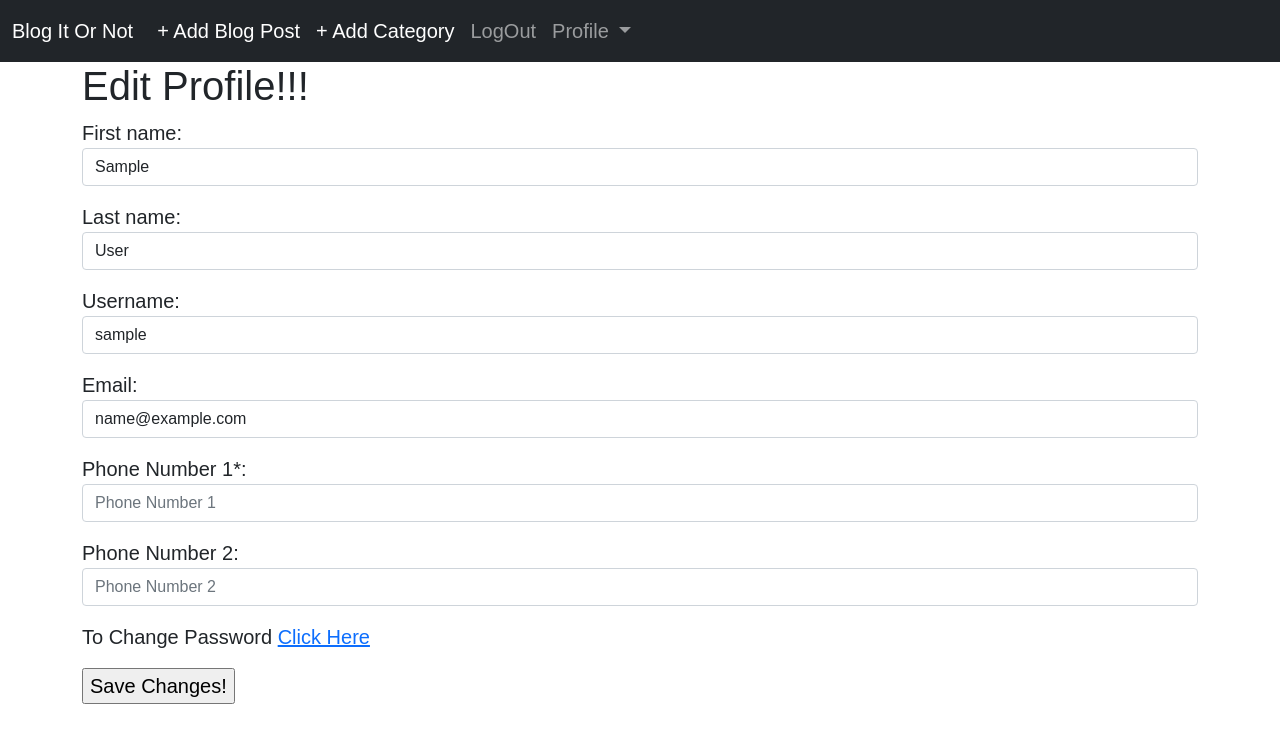
After one commit to jiisanda/BlogitOrnot, a Django app: page /edit_profile/ in a window 1280 px wide. The commit adds this page. Shown: the top 743 px of the page. Run offline with Django 3.2, Linux system fonts and the light colour scheme; the visitor is signed in with stand-in values (Sample User, id 1).

Commit message:
Added Change Password and Edit Profile

```diff
--- a/BlogProject/urls.py
+++ b/BlogProject/urls.py
@@ -27,7 +27,6 @@ urlpatterns = [
     path('', include('BlogApp.urls')),
     path('', include('userauthapp.urls')),
     path('logout/', views.user_logout, name='logout'),
-    path('special/', views.special, name="special"),
 ]
 
 
--- a/templates/BlogApp/base.html
+++ b/templates/BlogApp/base.html
@@ -50,6 +50,18 @@
                   </ul>
                 </li>
               {% endif %}
+              <!--Dropdown for Profile-->
+              {% if user.is_authenticated %}
+                <li class="nav-item dropdown">
+                  <a class="nav-link dropdown-toggle" href="#" id="navbarDropdown" role="button" data-bs-toggle="dropdown" aria-expanded="false">
+                    Profile
+                  </a>
+                  <ul class="dropdown-menu" aria-labelledby="navbarDropdown">
+                      <li><a class="dropdown-item" href="#">Visit Profile</a></li>
+                      <li><a class="dropdown-item" href="{% url 'edit_profile' %}">Edit Profile</a></li>
+                  </ul>
+                </li>
+              {% endif %}
             </ul>
           </div>
         </div>
--- /dev/null
+++ b/templates/userauthapp/edit_profile.html
@@ -0,0 +1,14 @@
+{% extends 'BlogApp/base.html' %}
+{% load static %}
+
+{% block content %}
+    <div class="jumbotron">
+        <h1>Edit Profile!!! </h1>
+        <form method="POST" enctype="multipart/form-data">
+            {% csrf_token %}
+            {{ form.as_p }}
+            <p>To Change Password <a href="{% url 'change_password' %}"">Click Here</a></p>
+            <input type="submit" name="" value="Save Changes!">
+        </form>
+    </div>
+{% endblock content %}
--- a/userauthapp/forms.py
+++ b/userauthapp/forms.py
@@ -1,6 +1,8 @@
 from django import forms
 from django.contrib.auth.models import User
+from django.views.generic.edit import FormMixin
 from userauthapp.models import UserProfileInfo
+from django.contrib.auth.forms import PasswordChangeForm, UserChangeForm
 
 class UserForm(forms.ModelForm):
     password = forms.CharField(widget=forms.PasswordInput())
@@ -10,6 +12,31 @@ class UserForm(forms.ModelForm):
 
 
 class UserProfileInfoForm(forms.ModelForm):
+    phone_number1 = forms.CharField(label='Phone Number 1*', widget=forms.TextInput(attrs={'placeholder':'Phone Number 1'}))
+    phone_number2 = forms.CharField(label='Phone Number 2', required=False, widget=forms.TextInput(attrs={'placeholder':'Phone Number 2'}))
     class Meta():
         model = UserProfileInfo
-        fields = ('portfolio_site', 'profile_picture')
+        fields = ( 'phone_number1', 'phone_number2', 'portfolio_site', 'profile_picture')
+
+
+class ProfileEditForm(forms.ModelForm):
+    email = forms.EmailField(widget=forms.EmailInput(attrs={'class':'form-control'}))
+    first_name = forms.CharField(max_length=30, widget=forms.TextInput(attrs={'class':'form-control'}))
+    last_name = forms.CharField(max_length=30, widget=forms.TextInput(attrs={'class':'form-control'}))
+    username = forms.CharField(max_length=30, widget=forms.TextInput(attrs={'class':'form-control'}))
+    phone_number1 = forms.CharField(label='Phone Number 1*', widget=forms.TextInput(attrs={'class':'form-control', 'placeholder':'Phone Number 1'}))
+    phone_number2 = forms.CharField(label='Phone Number 2', required=False, widget=forms.TextInput(attrs={'class':'form-control', 'placeholder':'Phone Number 2'}))
+
+    class Meta():
+        model = User
+        fields = ('first_name', 'last_name' ,'username', 'email', 'phone_number1', 'phone_number2')
+
+
+class PasswordChangingForm(PasswordChangeForm):
+    old_password= forms.CharField(max_length=30, widget=forms.PasswordInput(attrs={'class':'form-control', 'type':'password'}))
+    new_password1 = forms.CharField(max_length=30, widget=forms.PasswordInput(attrs={'class':'form-control', 'type':'password'}))
+    new_password2 = forms.CharField(max_length=30, widget=forms.PasswordInput(attrs={'class':'form-control', 'type':'password'}))
+
+    class Meta():
+        model = User
+        fields = ('old_password', 'new_password1', 'new_password2')
--- a/userauthapp/models.py
+++ b/userauthapp/models.py
@@ -1,9 +1,13 @@
 from django.db import models
 from django.contrib.auth.models import User
+from django.core.validators import RegexValidator
 
 # Create your models here.
 class UserProfileInfo(models.Model):
     user = models.OneToOneField(User, on_delete=models.CASCADE)
+    phone_regex = RegexValidator(regex=r'^\+?1?\d{9,15}$', message="Phone number must be entered in the format: '+999999999'. Up to 15 digits allowed.")
+    phone_number1 = models.CharField(validators=[phone_regex], max_length=17, blank=True)
+    phone_number2 = models.CharField(validators=[phone_regex], max_length=17, blank=True) # validators should be a list
     portfolio_site = models.URLField(blank=True)
     profile_picture = models.ImageField(upload_to='profile_pics', blank=True)
     def __str__(self):
--- a/userauthapp/urls.py
+++ b/userauthapp/urls.py
@@ -1,11 +1,15 @@
 from os import name
 from django.urls import path
 from userauthapp import views
-
+from .views import ProfileEditView, PasswordsChangeView, PasswordSuccessView
 
 # app_name="UserAuthApp"
 # TEMPLATE URLS
 urlpatterns = [
     path('user_login/', views.user_login, name="user_login"),
     path('register/', views.registrationView, name='register'),
+    path('edit_profile/', ProfileEditView.as_view(), name='edit_profile'),
+    # path('password/', auth_views.PasswordChangeView.as_view(template_name='userauthapp/change_password.html'), name='change_password'),
+    path('password/', PasswordsChangeView.as_view(), name='change_password'),
+    path('password_success/', views.PasswordSuccessView, name='password_changed'),
 ]
--- a/userauthapp/views.py
+++ b/userauthapp/views.py
@@ -1,14 +1,15 @@
+from django.contrib.auth.views import PasswordChangeView
 from django.shortcuts import render
 from django.contrib.auth import authenticate, login, logout
 from django.http import HttpResponseRedirect, HttpResponse
 from django.urls import reverse
 from django.contrib.auth.decorators import login_required
-from userauthapp.forms import UserForm, UserProfileInfoForm
+from django.urls.base import reverse_lazy
+from userauthapp.forms import UserForm, UserProfileInfoForm, PasswordChangingForm
+from django.views import generic
+from .forms import ProfileEditForm
 # Create your views here
 
-@login_required
-def special(request):
-    return HttpResponse("You are logged in, Nice!")
 
 @login_required
 def user_logout(request):
@@ -64,3 +65,23 @@ def registrationView(request):
                             {'user_form':user_form,
                             'profile_form':profile_form,
                             'registered':registered})
+
+
+class ProfileEditView(generic.UpdateView):
+    form_class = ProfileEditForm
+    template_name = 'userauthapp/edit_profile.html'
+    success_url = reverse_lazy('home')
+
+    def get_object(self):
+        return self.request.user
+
+
+class PasswordsChangeView(PasswordChangeView):
+    form_class = PasswordChangingForm
+    # from_class = PasswordChangeForm
+    template_name='userauthapp/change_password.html'
+    success_url = reverse_lazy('password_changed')
+
+
+def PasswordSuccessView(request):
+    return render(request, 'userauthapp/password_success.html', {})
```
Also changed, not shown: templates/userauthapp/change_password.html (added, +15 -0 lines), templates/userauthapp/password_success.html (added, +8 -0 lines), BlogApp/media/profile_pics/220px-SophieTurnerasSansaStark.jpg (added).
